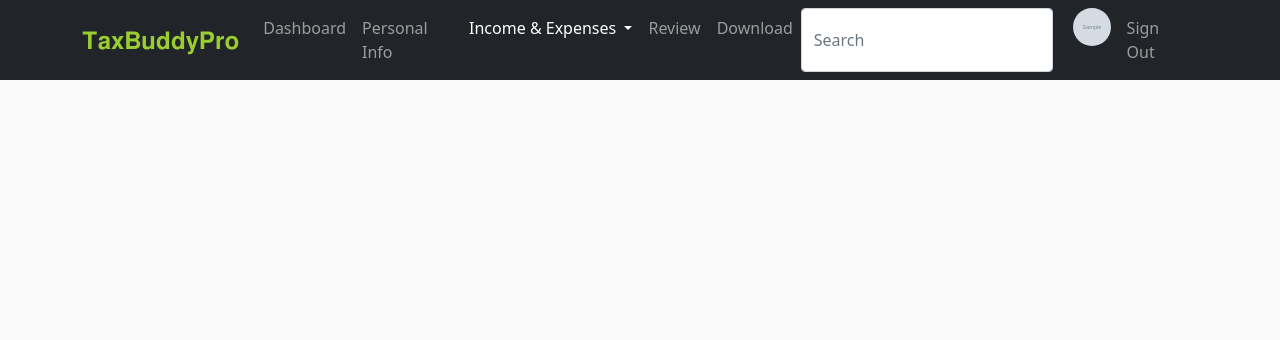
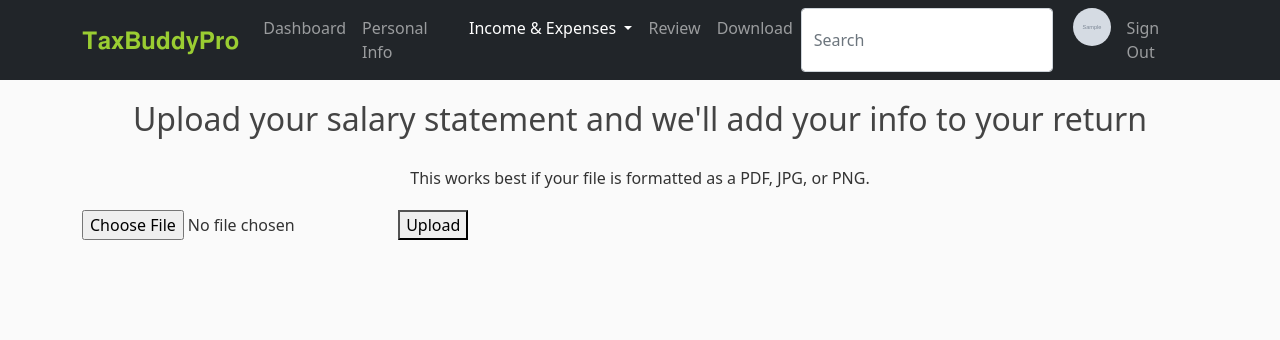
Before and after one commit to layesh/TaxLoverProject, a Django app: page /upload-salary-statement/ in a window 1280 px wide. Shown: the top 340 px of the page. Run offline with Django 3.2, Linux system fonts and the light colour scheme; a user stored in the database is signed in; tables that the repository leaves empty hold one stand-in row (values such as "Sample post"); grey boxes marked "Sample" are stand-in pictures; some libraries are stand-ins or nearby versions.

Commit message:
Made document upload functional.

```diff
--- a/requirements.txt
+++ b/requirements.txt
@@ -1,4 +1,4 @@
-Django~=3.1.3
+Django~=3.2
 pandas~=1.1.4
 ExtractTable~=2.1.2
 xhtml2pdf~=0.2.5
--- a/taxlover/forms.py
+++ b/taxlover/forms.py
@@ -1,5 +1,5 @@
 from django import forms
-from .models import TaxPayer
+from .models import TaxPayer, Document
 
 
 class TaxPayerForm(forms.ModelForm):
@@ -7,3 +7,9 @@ class TaxPayerForm(forms.ModelForm):
     class Meta:
         model = TaxPayer
         fields = ['name', 'e_tin']
+
+
+class UploadSalaryStatementForm(forms.ModelForm):
+    class Meta:
+        model = Document
+        fields = ['document', 'tax_payer']
--- a/taxlover/models.py
+++ b/taxlover/models.py
@@ -373,3 +373,13 @@ class Income(models.Model):
                 return "checked"
         else:
             return ""
+
+
+class Document(models.Model):
+    tax_payer = models.ForeignKey(TaxPayer, on_delete=models.CASCADE)
+    income_year_beg = models.IntegerField(default=0)
+    income_year_end = models.IntegerField(default=0)
+    document_name = models.CharField(max_length=100, null=True)
+    document = models.FileField(upload_to='uploaded_documents')
+    description = models.CharField(max_length=250, null=True)
+    uploaded_at = models.DateTimeField(auto_now_add=True)
--- a/taxlover/templates/taxlover/upload-salary-statement.html
+++ b/taxlover/templates/taxlover/upload-salary-statement.html
@@ -1,4 +1,14 @@
 {% extends "taxlover/base.html" %}
 {% block content %}
-
+    <h2 style="padding-top: 20px; text-align: center; padding-bottom: 20px">
+        Upload your salary statement and we'll add your info to your return
+    </h2>
+    <div style="text-align: center;padding-bottom: 20px">
+        This works best if your file is formatted as a PDF, JPG, or PNG.
+    </div>
+    <form method="post" enctype="multipart/form-data">
+        {% csrf_token %}
+        {{ form.document }}
+        <button type="submit">Upload</button>
+    </form>
 {% endblock content %}
--- a/taxlover/views.py
+++ b/taxlover/views.py
@@ -9,13 +9,14 @@ from ExtractTable import ExtractTable
 from django.contrib.auth.decorators import login_required
 
 from taxlover.dtos.taxPayerDTO import TaxPayerDTO
+from taxlover.forms import UploadSalaryStatementForm
 from taxlover.models import TaxPayer, Salary
 from taxlover.utils import parse_data, create_or_get_tax_payer_obj, create_or_get_latest_income_obj, \
     get_assessment_years
 
 import os
 from django.conf import settings
-from django.http import HttpResponse
+from django.http import HttpResponse, HttpResponseRedirect
 from django.template.loader import get_template
 from xhtml2pdf import pisa
 from django.contrib.staticfiles import finders
@@ -196,15 +197,31 @@ def salary_info(request):
 
 @login_required
 def upload_salary_statement(request):
-    latest_income = create_or_get_latest_income_obj(request.user.id)
+    if request.method == 'POST':
+        tax_payer = create_or_get_tax_payer_obj(request.user.id)
+        form = UploadSalaryStatementForm(request.POST, request.FILES)
+        if form.is_valid():
+            # handle_uploaded_file(request.FILES['file'])
+            salary_statement_document = UploadSalaryStatementForm(document=request.FILES['document'])
+            salary_statement_document.tax_payer = tax_payer
+            form.save()
+            return HttpResponseRedirect('/download-return/')
+    else:
+        latest_income = create_or_get_latest_income_obj(request.user.id)
+        form = UploadSalaryStatementForm()
 
     context = {
-        'latest_income': latest_income,
-        'title': 'Income'
+        'title': 'Income',
+        'form': form
     }
 
     return render(request, 'taxlover/upload-salary-statement.html', context)
 
+
+def handle_uploaded_file(f):
+    with open('some/file/name.txt', 'wb+') as destination:
+        for chunk in f.chunks():
+            destination.write(chunk)
 
 @login_required
 def assets(request):
```
Also changed, not shown: taxlover/migrations/0009_document.py (added), 1 other file.
